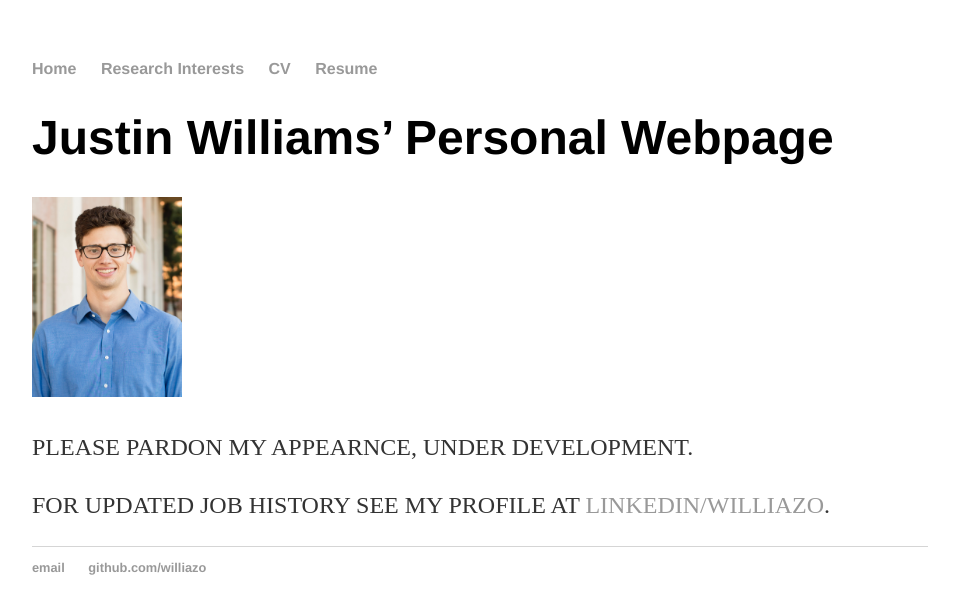
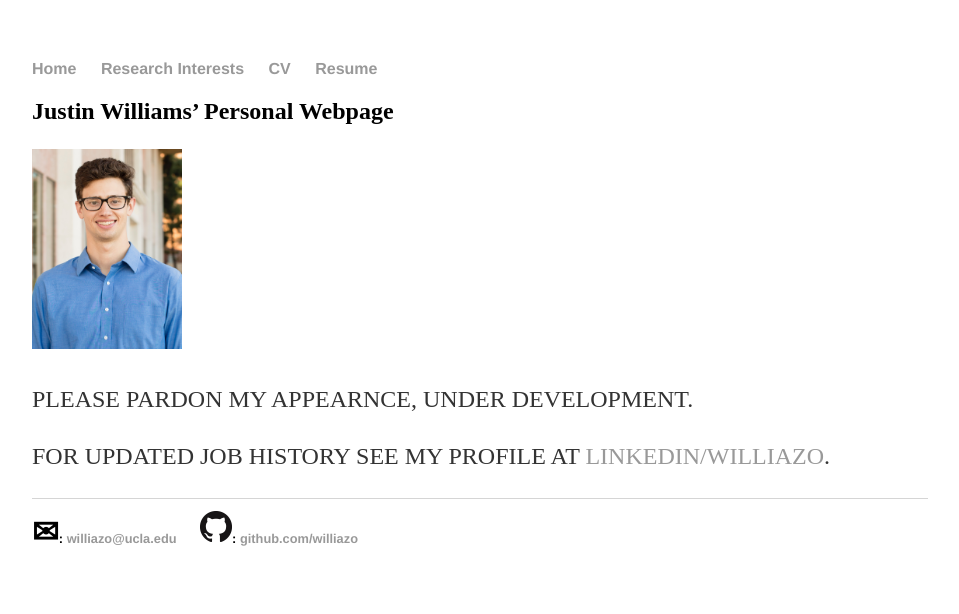
Before and after one commit to williazo/williazo.github.io, a Jekyll site: the page built from index.md, in a window 1280 px wide. Shown: the top 614 px of the page, without its empty margins (160-1119 px from the left). Built offline with Jekyll 4.4.1, drawn with Linux system fonts in a browser that asks for light colours; our own code applies the rules of GitHub Pages for plain Markdown files.

Commit message:
adding symbols for email and GitHub

```diff
--- a/_layouts/default.html
+++ b/_layouts/default.html
@@ -23,8 +23,8 @@
 		</div><!-- /.container -->
 		<footer>
     		<ul>
-        		<li><a href="mailto:williazo@ucla.edu">email</a></li>
-        		<li><a href="https://github.com/williazo">github.com/williazo</a></li>
+        		<li> <span style="font-size:32px">&#9993;</span>: <a href="mailto:williazo@ucla.edu">williazo@ucla.edu</a></li>
+        		<li><img src="{{ site.url }}/images/GitHub-Mark-32px.png"/>: <a href={{ site.url }}>github.com/williazo</a></li>
 			</ul>
 		</footer>
 	</body>
--- a/index.md
+++ b/index.md
@@ -1,7 +1,7 @@
 ---
 layout: default
 ---
-# Justin Williams' Personal Webpage
+## Justin Williams' Personal Webpage
 
 <img src="{{site.url }}/images/personal_photo.jpg" alt="headshot" height="200px" width="150px"/>
 
```
Also changed, not shown: images/GitHub-Mark-32px.png (added).
